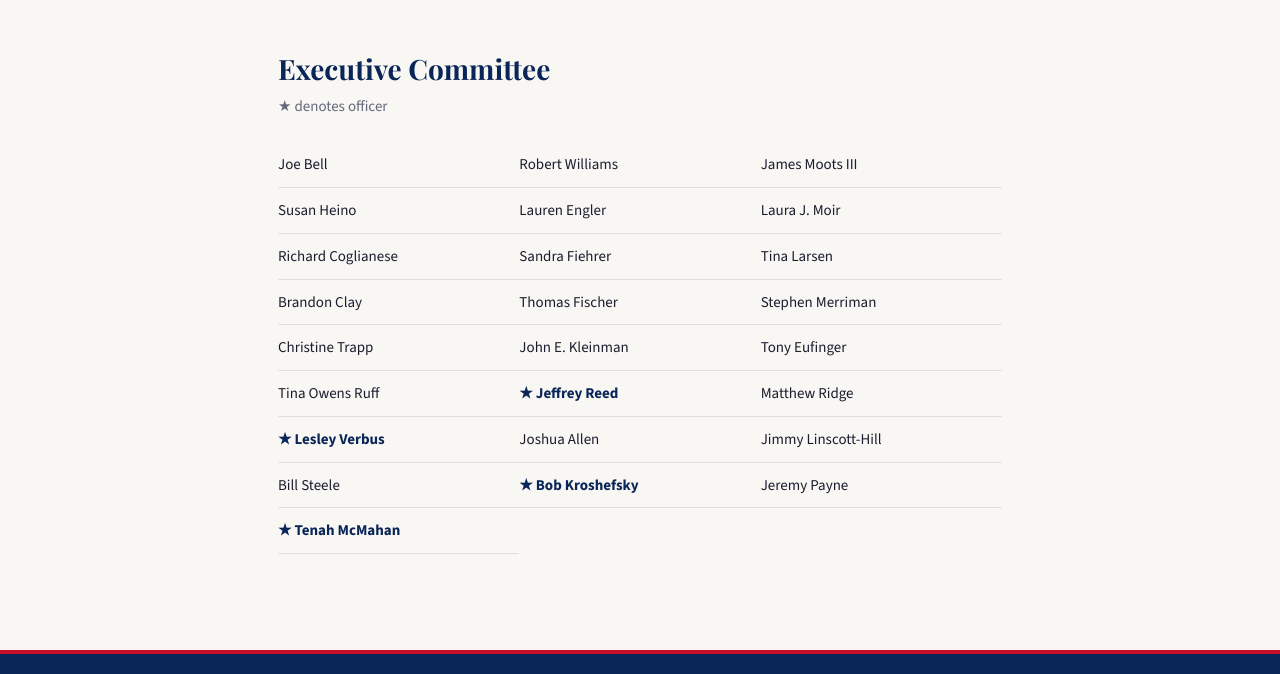
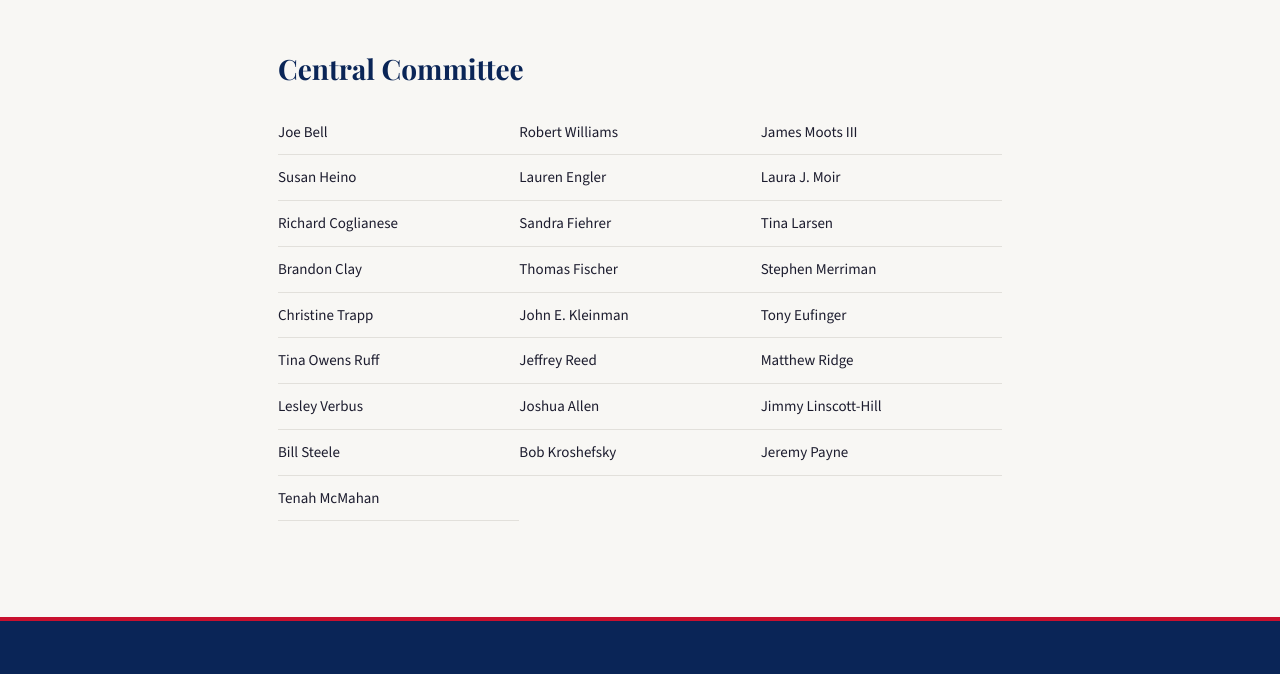
Before and after one commit to ucohdems/unionohiodems, a plain HTML site: page about.html in a window 1280 px wide. Shown: the part 1405-2079 px from the top of the page. Drawn offline with nearby package versions, Linux system fonts and the light colour scheme; a web font is replaced by a local one.

Commit message:
Rename Executive Committee to Central Committee, remove officer designations
Co-Authored-By: Claude Sonnet 4.6 <noreply@anthropic.com>
Claude-Session: https://claude.ai/code/session_01FaS8iMZ2csxSHucLtMmL5P

```diff
--- a/about.html
+++ b/about.html
@@ -257,9 +257,8 @@ img{max-width:100%;display:block}
   </div>
 
   <div>
-    <h2 style="font-size:28px;color:var(--navy);margin-bottom:8px">Executive Committee</h2>
-    <p style="color:var(--muted);font-size:15px;margin-bottom:24px">&#9733; denotes officer</p>
-    <div class="members"><div class="member ">Joe Bell</div><div class="member ">Robert Williams</div><div class="member ">James Moots III</div><div class="member ">Susan Heino</div><div class="member ">Lauren Engler</div><div class="member ">Laura J. Moir</div><div class="member ">Richard Coglianese</div><div class="member ">Sandra Fiehrer</div><div class="member ">Tina Larsen</div><div class="member ">Brandon Clay</div><div class="member ">Thomas Fischer</div><div class="member ">Stephen Merriman</div><div class="member ">Christine Trapp</div><div class="member ">John E. Kleinman</div><div class="member ">Tony Eufinger</div><div class="member ">Tina Owens Ruff</div><div class="member officer">&#9733; Jeffrey Reed</div><div class="member ">Matthew Ridge</div><div class="member officer">&#9733; Lesley Verbus</div><div class="member ">Joshua Allen</div><div class="member ">Jimmy Linscott-Hill</div><div class="member ">Bill Steele</div><div class="member officer">&#9733; Bob Kroshefsky</div><div class="member ">Jeremy Payne</div><div class="member officer">&#9733; Tenah McMahan</div></div>
+    <h2 style="font-size:28px;color:var(--navy);margin-bottom:8px">Central Committee</h2>
+    <div class="members" style="margin-top:24px"><div class="member">Joe Bell</div><div class="member">Robert Williams</div><div class="member">James Moots III</div><div class="member">Susan Heino</div><div class="member">Lauren Engler</div><div class="member">Laura J. Moir</div><div class="member">Richard Coglianese</div><div class="member">Sandra Fiehrer</div><div class="member">Tina Larsen</div><div class="member">Brandon Clay</div><div class="member">Thomas Fischer</div><div class="member">Stephen Merriman</div><div class="member">Christine Trapp</div><div class="member">John E. Kleinman</div><div class="member">Tony Eufinger</div><div class="member">Tina Owens Ruff</div><div class="member">Jeffrey Reed</div><div class="member">Matthew Ridge</div><div class="member">Lesley Verbus</div><div class="member">Joshua Allen</div><div class="member">Jimmy Linscott-Hill</div><div class="member">Bill Steele</div><div class="member">Bob Kroshefsky</div><div class="member">Jeremy Payne</div><div class="member">Tenah McMahan</div></div>
   </div>
 </div>
 
```
